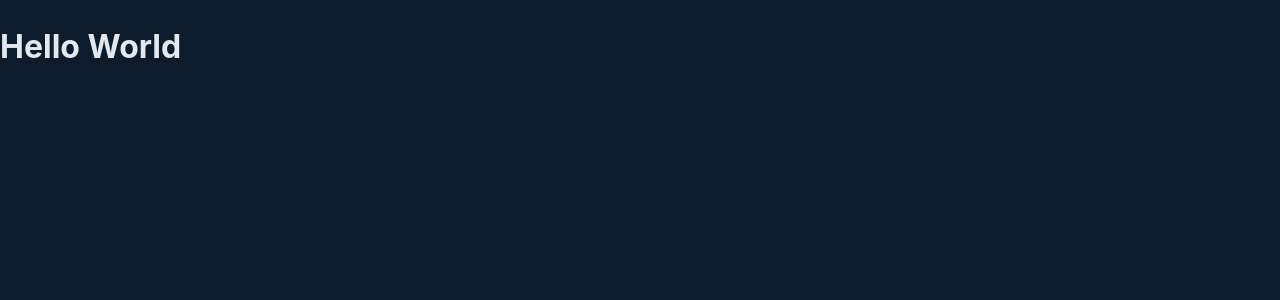
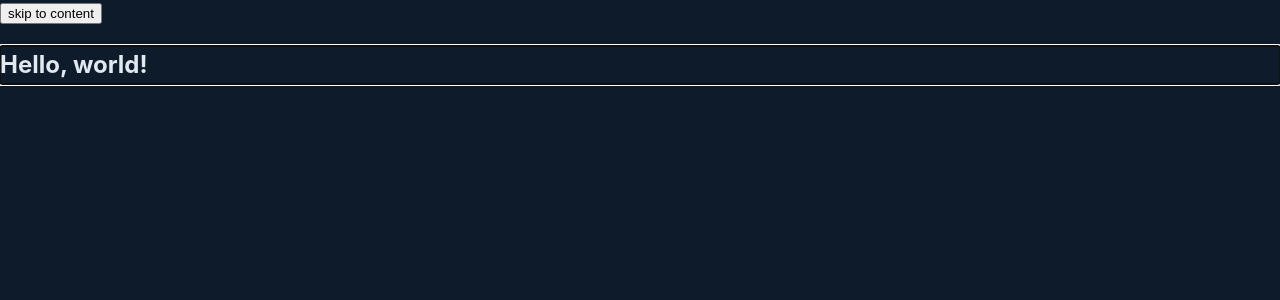
Before and after one commit to LuisDev912/EduMath-Track, a React (Vite) app in the folder frontend/: page / in a window 1280 px wide. Shown: the top 300 px of the page. Built offline with nearby package versions, Linux system fonts and the light colour scheme.

Commit message:
feat(frontend): create the main wrapper and a temporal home page

```diff
--- a/frontend/package.json
+++ b/frontend/package.json
@@ -12,7 +12,8 @@
   "dependencies": {
     "react": "^19.2.0",
     "react-dom": "^19.2.0",
-    "react-router": "^7.13.0"
+    "react-router": "^7.13.0",
+    "react-router-dom": "^7.13.0"
   },
   "devDependencies": {
     "@eslint/js": "^9.39.1",
--- a/frontend/src/App.tsx
+++ b/frontend/src/App.tsx
@@ -1,8 +1,30 @@
+import { lazy, Suspense } from 'react';
+import { Route, Routes } from 'react-router-dom';
+
+const MainLayout = lazy(() => import('./layout/MainLayout.tsx'));
+const LandingPage = lazy(() => import('./pages/LandingPage.tsx'));
+const NotFoundPage = lazy(() => import('./pages/NotFoundPage.tsx'))
+
 function App() {
   return (
-    <>
-      <h1>Hello World</h1>
-    </>
+    <Suspense fallback={<div style={{
+      maxWidth: '1280px',
+      margin: '0 auto',
+      padding: '15%',
+      fontSize: 'var(--font-size-lg)',
+      fontWeight: '600'
+    }}> wait until the content loads </div>} >
+
+      <Routes>
+        <Route element={<MainLayout />}>
+
+          <Route path="/" element={<LandingPage />} />
+          <Route path='*' element={<NotFoundPage />} />
+
+        </Route>
+      </Routes>
+
+    </Suspense>
   )
 }
 
--- /dev/null
+++ b/frontend/src/layout/MainLayout.tsx
@@ -0,0 +1,40 @@
+import { Outlet, useLocation } from "react-router";
+import { useRef, useEffect } from "react";
+
+function MainLayout() {
+    const mainRef = useRef<HTMLElement>(null);
+    const location = useLocation();
+
+    useEffect(() => {
+        if (mainRef.current) mainRef.current.focus();
+    }, [location.pathname]);
+
+    return (
+        <>
+            <header className="Header">
+
+            </header>
+
+            <button
+                className="skip-link"
+                onClick={() => {
+                    mainRef.current?.focus()
+                }}
+            >
+                skip to content
+            </button>
+
+            <main
+                id="main-content"
+                tabIndex={-1}
+                ref={mainRef}
+            >
+                <Outlet />
+            </main>
+
+            {/* <Footer /> */}
+        </>
+    );
+}
+
+export default MainLayout;
--- /dev/null
+++ b/frontend/src/pages/LandingPage.tsx
@@ -0,0 +1,7 @@
+export default function LandingPage() {
+    return (
+        <section>
+            <h1>Hello, world!</h1>
+        </section>
+    );
+};
```
Also changed, not shown: 1 other file (tests, documents, lock files or other folders).
